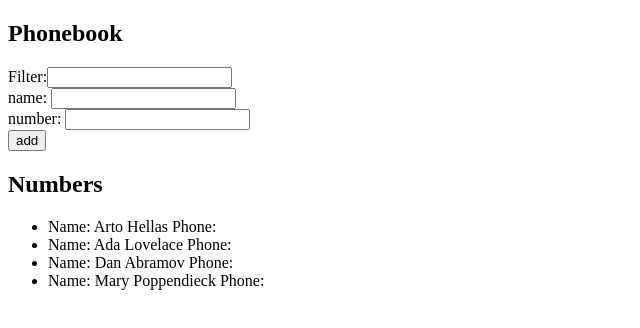
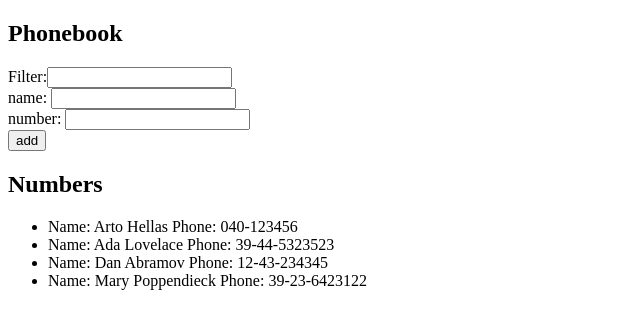
Before and after one commit to Carlado/fullstackopen, a React (Create React App) app in the folder part2/phonebook/: page / in a window 1280 px wide. Shown: the top 328 px of the page, without its empty margins (0-640 px from the left). Built offline with nearby package versions, Linux system fonts and the light colour scheme; data requests are answered from the project's data file.

Commit message:
Fetch with useEffect from json server

```diff
--- /dev/null
+++ b/part2/phonebook/db.json
@@ -0,0 +1,24 @@
+{
+    "persons":[
+      {
+        "name": "Arto Hellas",
+        "number": "040-123456",
+        "id": 1
+      },
+      {
+        "name": "Ada Lovelace",
+        "number": "39-44-5323523",
+        "id": 2
+      },
+      {
+        "name": "Dan Abramov",
+        "number": "12-43-234345",
+        "id": 3
+      },
+      {
+        "name": "Mary Poppendieck",
+        "number": "39-23-6423122",
+        "id": 4
+      }
+    ]
+  }
--- a/part2/phonebook/package.json
+++ b/part2/phonebook/package.json
@@ -6,6 +6,7 @@
     "@testing-library/jest-dom": "^5.16.5",
     "@testing-library/react": "^13.3.0",
     "@testing-library/user-event": "^13.5.0",
+    "axios": "^0.27.2",
     "react": "^18.2.0",
     "react-dom": "^18.2.0",
     "react-scripts": "5.0.1",
@@ -34,5 +35,8 @@
       "last 1 firefox version",
       "last 1 safari version"
     ]
+  },
+  "devDependencies": {
+    "json-server": "^0.17.0"
   }
 }
--- a/part2/phonebook/src/App.js
+++ b/part2/phonebook/src/App.js
@@ -1,26 +1,28 @@
-import { useState } from "react";
+import { useEffect, useState } from "react";
+import axios from "axios";
 import PersonForm from "./PersonForm";
 import Persons from "./Persons";
 import PersonFilter from "./PersonFilter";
 
 const App = () => {
-  const [persons, setPersons] = useState([
-    { name: "Arto Hellas", number: "040-123456", id: 1 },
-    { name: "Ada Lovelace", number: "39-44-5323523", id: 2 },
-    { name: "Dan Abramov", number: "12-43-234345", id: 3 },
-    { name: "Mary Poppendieck", number: "39-23-6423122", id: 4 },
-  ]);
+  const [persons, setPersons] = useState([]);
 
   const [newName, setNewName] = useState("");
-  const [newPhone, setNewPhone] = useState("");
+  const [newNumber, setNewNumber] = useState("");
   const [searchTerm, setSearchTerm] = useState("");
+
+  useEffect(() => {
+    axios.get("http://localhost:3001/persons").then((response) => {
+      setPersons(response.data);
+    });
+  }, []);
 
   const handleNameChange = (event) => {
     setNewName(event.target.value);
   };
 
-  const handlePhoneChange = (event) => {
-    setNewPhone(event.target.value);
+  const handleNumberChange = (event) => {
+    setNewNumber(event.target.value);
   };
 
   const handleNameSearch = (event) => {
@@ -39,7 +41,7 @@ const App = () => {
       return;
     }
 
-    setPersons([...persons, { name: newName, phone: newPhone }]);
+    setPersons([...persons, { name: newName, number: newNumber }]);
   };
 
   const filteredPersons = searchTerm
@@ -55,7 +57,7 @@ const App = () => {
       <PersonForm
         handleSubmit={handleSubmit}
         handleNameChange={handleNameChange}
-        handlePhoneChange={handlePhoneChange}
+        handleNumberChange={handleNumberChange}
       />
       <Persons persons={filteredPersons} />
     </div>
--- a/part2/phonebook/src/PersonForm.js
+++ b/part2/phonebook/src/PersonForm.js
@@ -1,9 +1,9 @@
-const PersonForm = ({ handleSubmit, handleNameChange, handlePhoneChange }) => {
+const PersonForm = ({ handleSubmit, handleNameChange, handleNumberChange }) => {
   return (
     <form onSubmit={handleSubmit}>
       <div>
         name: <input onChange={handleNameChange} /> <br />
-        number: <input type="tel" onChange={handlePhoneChange} />
+        number: <input type="tel" onChange={handleNumberChange} />
       </div>
       <div>
         <button type="submit">add</button>
--- a/part2/phonebook/src/Persons.js
+++ b/part2/phonebook/src/Persons.js
@@ -6,7 +6,7 @@ const Persons = ({ persons }) => {
         {persons.map((person) => {
           return (
             <li key={person.name}>
-              Name: {person.name} Phone: {person.phone}{" "}
+              Name: {person.name} Phone: {person.number}{" "}
             </li>
           );
         })}
```
Also changed, not shown: 1 other file (tests, documents, lock files or other folders).
